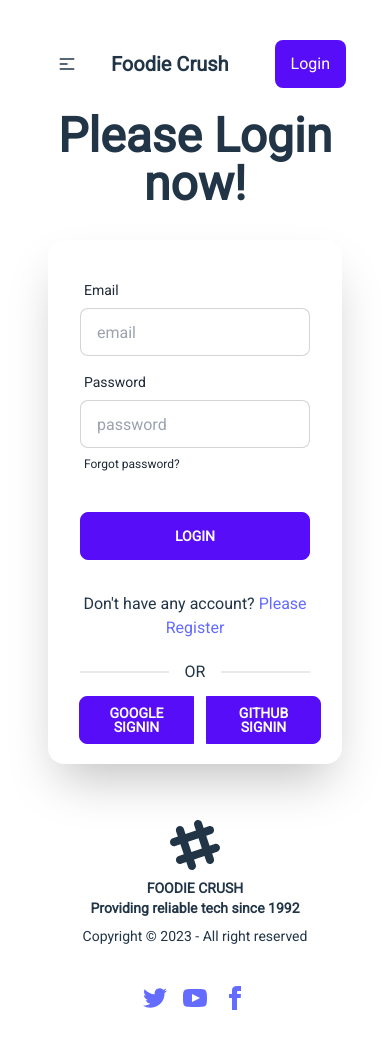
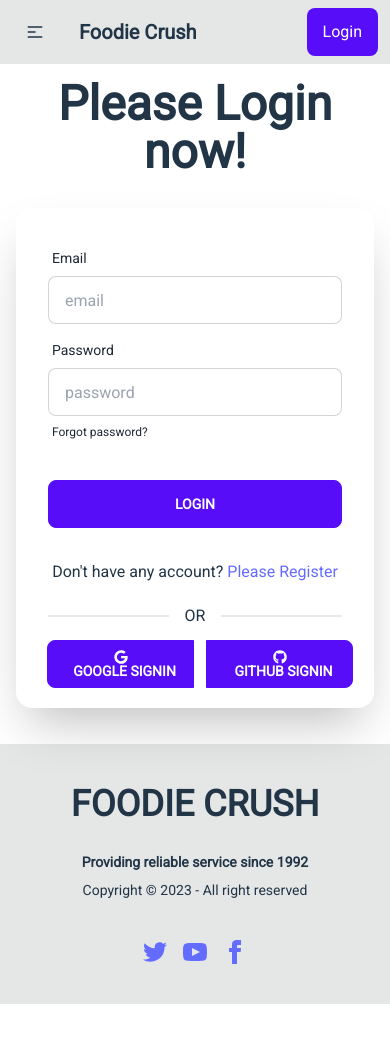
Before and after one commit to rahim-uddin-jsr/chef-recipe-hunter-client, a React (Vite) app: page /login in a window 390 px wide. Shown: the top 1048 px of the page. After the commit the page ends 1004 px from the top, so only its background shows below. Built offline with nearby package versions, Linux system fonts and the light colour scheme; no server answers.

Commit message:
fixed responsiveness essue and add some styles

```diff
--- a/src/App.css
+++ b/src/App.css
@@ -2,7 +2,6 @@
 #root {
   max-width: 1280px;
   margin: 0 auto;
-  padding: 2rem;
   text-align: center;
   font-family: "Roboto", sans-serif;
 }
--- a/src/Pages/Login/Login.jsx
+++ b/src/Pages/Login/Login.jsx
@@ -1,5 +1,6 @@
 import React, { useContext } from "react";
 import { toast } from "react-hot-toast";
+import { FaGithub, FaGoogle } from "react-icons/fa";
 import { Link, useNavigate } from "react-router-dom";
 import { AuthContext } from "../../context/AuthProvider/AuthProvider";
 
@@ -12,6 +13,10 @@ const Login = () => {
     const form = e.target;
     const email = form.email.value;
     const password = form.password.value;
+    if (password.length <= 5) {
+      toast.error("Password must be at least 6 character");
+      return;
+    }
     loginWithEmailPassword(email, password)
       .then((result) => {
         toast.success("login successful");
@@ -55,6 +60,7 @@ const Login = () => {
                 <span className="label-text">Email</span>
               </label>
               <input
+                required
                 name="email"
                 type="email"
                 placeholder="email"
@@ -66,6 +72,7 @@ const Login = () => {
                 <span className="label-text">Password</span>
               </label>
               <input
+                required
                 name="password"
                 type="password"
                 placeholder="password"
@@ -95,13 +102,15 @@ const Login = () => {
                   onClick={handleGoogleSignIn}
                   className="btn  btn-primary w-1/2"
                 >
-                  Google SignIn
+                  <FaGoogle></FaGoogle>
+                  <span className="ml-2">Google SignIn</span>
                 </button>
                 <button
                   onClick={handleGithubSignIn}
                   className="btn btn-primary w-1/2"
                 >
-                  Github SignIn
+                  <FaGithub></FaGithub>
+                  <span className="ml-2">Github SignIn</span>
                 </button>
               </div>
             </div>
--- a/src/Pages/Registration/Registration.jsx
+++ b/src/Pages/Registration/Registration.jsx
@@ -1,10 +1,12 @@
-import React, { useContext } from "react";
+import React, { useContext, useState } from "react";
 import { toast } from "react-hot-toast";
 import { Link } from "react-router-dom";
 import { AuthContext } from "../../context/AuthProvider/AuthProvider";
 
 const Registration = () => {
   const { createUserWithEmail, updateUser } = useContext(AuthContext);
+  const [error, setError] = useState("");
+
   const handelRegister = (e) => {
     e.preventDefault();
     const form = e.target;
@@ -13,6 +15,12 @@ const Registration = () => {
     const photoUrl = form.photoUrl.value;
     const password = form.password.value;
     const infoForUpdate = { displayName: name, photoURL: photoUrl };
+
+    if (password.length <= 5) {
+      setError("Password must be at least 6 character");
+      return;
+    }
+    setError("");
     createUserWithEmail(email, password)
       .then((result) => {
         updateUser(infoForUpdate)
@@ -84,6 +92,7 @@ const Registration = () => {
                 className="input input-bordered"
               />
             </div>
+            {error && <span className="text-red-300">{error}</span>}
             <div className="form-control mt-6">
               <button className="btn btn-primary">Register</button>
             </div>
--- a/src/index.css
+++ b/src/index.css
@@ -19,7 +19,7 @@ a:hover {
 body {
   margin: 0;
   place-items: center;
-  min-height: 100vh;
+  /* min-height: 100vh; */
 }
 
 h1 {
--- a/src/shared/Footer/Footer.jsx
+++ b/src/shared/Footer/Footer.jsx
@@ -2,28 +2,18 @@ import React from "react";
 
 const Footer = () => {
   return (
-    <footer className="footer footer-center p-10 bg-base-100">
+    <footer className="footer footer-center p-10 bg-base-300 mt-5">
       <div>
-        <svg
-          width="50"
-          height="50"
-          viewBox="0 0 24 24"
-          xmlns="http://www.w3.org/2000/svg"
-          fillRule="evenodd"
-          clipRule="evenodd"
-          className="inline-block fill-current"
-        >
-          <path d="M22.672 15.226l-2.432.811.841 2.515c.33 1.019-.209 2.127-1.23 2.456-1.15.325-2.148-.321-2.463-1.226l-.84-2.518-5.013 1.677.84 2.517c.391 1.203-.434 2.542-1.831 2.542-.88 0-1.601-.564-1.86-1.314l-.842-2.516-2.431.809c-1.135.328-2.145-.317-2.463-1.229-.329-1.018.211-2.127 1.231-2.456l2.432-.809-1.621-4.823-2.432.808c-1.355.384-2.558-.59-2.558-1.839 0-.817.509-1.582 1.327-1.846l2.433-.809-.842-2.515c-.33-1.02.211-2.129 1.232-2.458 1.02-.329 2.13.209 2.461 1.229l.842 2.515 5.011-1.677-.839-2.517c-.403-1.238.484-2.553 1.843-2.553.819 0 1.585.509 1.85 1.326l.841 2.517 2.431-.81c1.02-.33 2.131.211 2.461 1.229.332 1.018-.21 2.126-1.23 2.456l-2.433.809 1.622 4.823 2.433-.809c1.242-.401 2.557.484 2.557 1.838 0 .819-.51 1.583-1.328 1.847m-8.992-6.428l-5.01 1.675 1.619 4.828 5.011-1.674-1.62-4.829z"></path>
-        </svg>
+        <h2 className="text-4xl font-extrabold">FOODIE CRUSH </h2>
         <p className="font-bold">
-          FOODIE CRUSH <br />
-          Providing reliable tech since 1992
+          <br />
+          Providing reliable service since 1992
         </p>
         <p>Copyright © 2023 - All right reserved</p>
       </div>
       <div>
         <div className="grid grid-flow-col gap-4">
-          <a>
+          <a href="#" target="_blank">
             <svg
               xmlns="http://www.w3.org/2000/svg"
               width="24"
@@ -34,7 +24,7 @@ const Footer = () => {
               <path d="M24 4.557c-.883.392-1.832.656-2.828.775 1.017-.609 1.798-1.574 2.165-2.724-.951.564-2.005.974-3.127 1.195-.897-.957-2.178-1.555-3.594-1.555-3.179 0-5.515 2.966-4.797 6.045-4.091-.205-7.719-2.165-10.148-5.144-1.29 2.213-.669 5.108 1.523 6.574-.806-.026-1.566-.247-2.229-.616-.054 2.281 1.581 4.415 3.949 4.89-.693.188-1.452.232-2.224.084.626 1.956 2.444 3.379 4.6 3.419-2.07 1.623-4.678 2.348-7.29 2.04 2.179 1.397 4.768 2.212 7.548 2.212 9.142 0 14.307-7.721 13.995-14.646.962-.695 1.797-1.562 2.457-2.549z"></path>
             </svg>
           </a>
-          <a>
+          <a href="#" target="_blank">
             <svg
               xmlns="http://www.w3.org/2000/svg"
               width="24"
@@ -45,7 +35,7 @@ const Footer = () => {
               <path d="M19.615 3.184c-3.604-.246-11.631-.245-15.23 0-3.897.266-4.356 2.62-4.385 8.816.029 6.185.484 8.549 4.385 8.816 3.6.245 11.626.246 15.23 0 3.897-.266 4.356-2.62 4.385-8.816-.029-6.185-.484-8.549-4.385-8.816zm-10.615 12.816v-8l8 3.993-8 4.007z"></path>
             </svg>
           </a>
-          <a>
+          <a href="#" target="_blank">
             <svg
               xmlns="http://www.w3.org/2000/svg"
               width="24"
--- a/src/shared/NavigationBar/NavigationBar.jsx
+++ b/src/shared/NavigationBar/NavigationBar.jsx
@@ -11,7 +11,7 @@ const NavigationBar = () => {
     });
   };
   return (
-    <div className="navbar bg-base-100">
+    <div className="navbar bg-base-300">
       <div className="navbar-start">
         <div className="dropdown">
           <label tabIndex={0} className="btn btn-ghost lg:hidden">
@@ -90,17 +90,41 @@ const NavigationBar = () => {
       </div>
       <div className="navbar-end">
         {user ? (
-          <>
-            <button onClick={handleLogOut} className="btn mr-5">
-              Logout
-            </button>
-            <div className="avatar tooltip" data-tip={user.displayName}>
-              <div className="w-12 rounded-full ring">
+          <div
+            className="dropdown dropdown-end tooltip tooltip-left"
+            data-tip={user.displayName}
+          >
+            <label tabIndex={0} className="btn btn-ghost btn-circle avatar ">
+              <div className="w-10 rounded-full ">
                 <img src={user.photoURL} />
               </div>
-            </div>
-          </>
+            </label>
+            <ul
+              tabIndex={0}
+              className="mt-3 p-2 shadow menu menu-compact dropdown-content bg-base-100 rounded-box w-52"
+            >
+              <li>
+                <a className="justify-between">Profile</a>
+              </li>
+              <li>
+                <a onClick={handleLogOut}>Logout</a>
+              </li>
+            </ul>
+          </div>
         ) : (
+          // <ul className="menu menu-horizontal px-1">
+          //   <li onClick={handleLogOut} className="btn mr-5">
+          //     Logout
+          //   </li>
+          //   <div>
+          //     <div
+          //       className="w-12 rounded-full ring avatar tooltip"
+          //       data-tip={user.displayName}
+          //     >
+          //       <img src={user.photoURL} />
+          //     </div>
+          //   </div>
+          // </ul>
           <ul className="menu menu-horizontal px-1">
             <li>
               <NavLink
```
